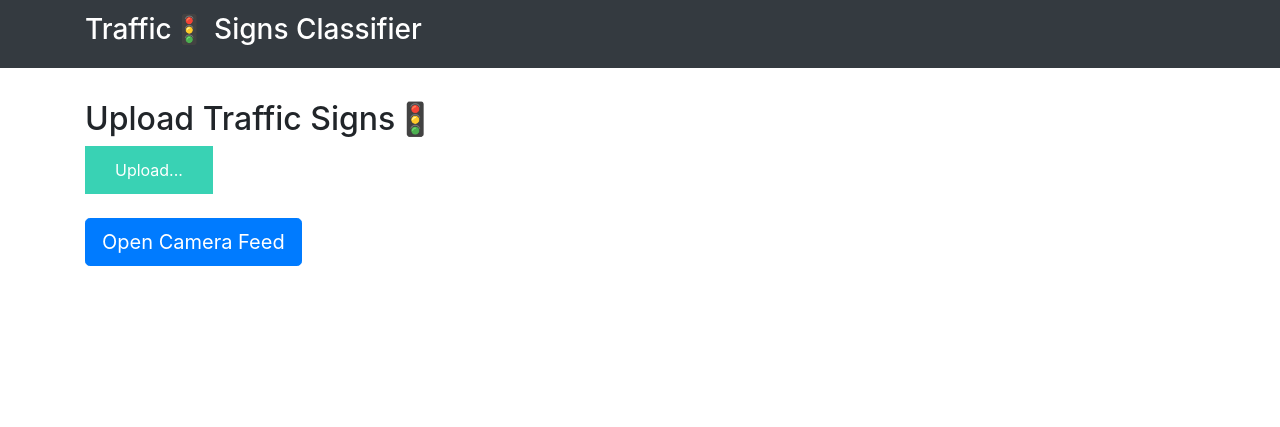
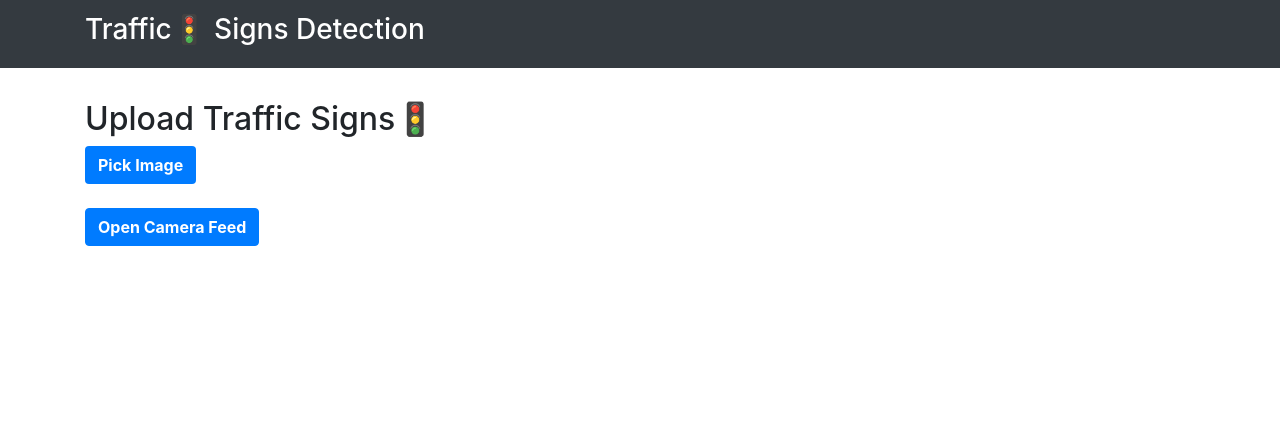
Before and after one commit to tauseef-creator/AI-project, a Python web app: template templates/index.html in a window 1280 px wide. Shown: the top 427 px of the page. Run offline with Jinja, Linux system fonts and the light colour scheme; the template is opened without the code that fills it, so the values that code supplies are empty; some libraries are stand-ins or nearby versions.

Commit message:
Update file paths and improve UI styling

```diff
--- a/app.py
+++ b/app.py
@@ -14,7 +14,7 @@ app = Flask(__name__)
 
 def load_labels():
     labels = {}
-    with open('./training/labels.csv', mode='r') as file:
+    with open('./Training/labels.csv', mode='r') as file:
         reader = csv.reader(file)
         # Skip the header
         next(reader)
@@ -81,6 +81,7 @@ def video():
     return render_template("video.html")
 
 
+
 model2 = load_model("./model/TSR.h5")
 
 threshold = 0.75  # PROBABLITY THRESHOLD
--- a/static/css/main.css
+++ b/static/css/main.css
@@ -21,19 +21,27 @@ input[type="file"] {
     display: none;
 }
 
-.upload-label{
+.upload-label {
     display: inline-block;
-    padding: 12px 30px;
-    background: #39D2B4;
+    padding: .375rem .75rem;
+    font-size: 1rem;
+    font-weight: 400;
+    line-height: 1.5;
     color: #fff;
-    font-size: 1em;
-    transition: all .4s;
+    text-align: center;
+    text-decoration: none;
+    vertical-align: middle;
     cursor: pointer;
+    background-color: #007bff;
+    border: 1px solid transparent;
+    border-radius: .25rem;
+    transition: color .15s ease-in-out, background-color .15s ease-in-out, border-color .15s ease-in-out, box-shadow .15s ease-in-out;
 }
 
-.upload-label:hover{
-    background: #34495E;
-    color: #39D2B4;
+.upload-label:hover {
+    color: #fff;
+    background-color: #0069d9;
+    border-color: #0062cc;
 }
 
 .loader {
@@ -49,3 +57,18 @@ input[type="file"] {
     0% { transform: rotate(0deg); }
     100% { transform: rotate(360deg); }
 }
+
+section {
+    margin-bottom: 2em;
+}
+
+#result {
+    text-align: center;
+    margin-top: 4em;
+    margin-left: 1rem;
+}
+
+.image-result-section {
+    display: flex;
+    justify-content: flex-start;
+}
--- a/templates/base.html
+++ b/templates/base.html
@@ -4,7 +4,7 @@
     <meta charset="UTF-8">
     <meta name="viewport" content="width=device-width, initial-scale=1.0">
     <meta http-equiv="X-UA-Compatible" content="ie=edge">
-    <title>Traffic Signs🚦 Classification</title>
+    <title>Traffic Signs🚦 Detection</title>
     <link href="https://cdn.bootcss.com/bootstrap/4.0.0/css/bootstrap.min.css" rel="stylesheet">
     <script src="https://cdn.bootcss.com/popper.js/1.12.9/umd/popper.min.js"></script>
     <script src="https://cdn.bootcss.com/jquery/3.3.1/jquery.min.js"></script>
@@ -15,19 +15,16 @@
 <body>
     <nav class="navbar navbar-dark bg-dark">
         <div class="container">
-            <a class="navbar-brand" href="#"> <h3>Traffic🚦 Signs Classifier</h3></a>
-
+            <a class="navbar-brand" href="#"> <h3>Traffic🚦 Signs Detection</h3></a>
         </div>
     </nav>
+
     <div class="container">
         <div id="content" style="margin-top:2em">{% block content %}{% endblock %}</div>
     </div>
+
+    <footer>
+        <script src="{{ url_for('static', filename='js/main.js') }}" type="text/javascript"></script>
+    </footer>
 </body>
-
-<footer>
-
-    <script src="{{ url_for('static', filename='js/main.js') }}" type="text/javascript"></script>
-</footer>
-
-
 </html>
--- a/templates/index.html
+++ b/templates/index.html
@@ -1,7 +1,8 @@
 {% extends "base.html" %} {% block content %}
 
 <h2>Upload Traffic Signs🚦</h2>
-<style> .footer {
+
+<!-- <style> .footer {
    position: fixed;
    left: 0;
    bottom: 0;
@@ -11,41 +12,42 @@
    text-align: center;
    font-size: 25px;
    font-weight: bold;
-}</style>
+}</style> -->
 
-<div>
+<main>
     <meta name="viewport" content="width=device-width, initial-scale=1.0">
+    <section>
         <form id="upload-file" method="post" enctype="multipart/form-data">
-        <label for="imageUpload" class="upload-label">
-            Upload...
+            <label for="imageUpload" class="upload-label choose">
+                <b>Pick Image</b>
             </label>
             <input type="file" name="file" id="imageUpload" accept=".png, .jpg, .jpeg">
         </form>
+        <button type="button" class="btn btn-primary" id="btn-camera"><b>Open Camera Feed</b></button>
+    </section>
 
-    <div class="image-section" style="display:none;">
+    <div class="image-result-section">
+
+        <section class="image-section" style="display:none;">
             <div class="img-preview">
                 <div id="imagePreview">
                 </div>
             </div>
             <div>
-            <button type="button" class="btn btn-primary btn-lg " id="btn-predict">Predict Traffic🚦 Signs</button>
+                <button type="button" class="btn btn-primary " id="btn-predict"><b>Predict Traffic Signs</b></button>
             </div>
-    </div>
-
-    <div>
-        <button type="button" class="btn btn-primary btn-lg" id="btn-camera">Open Camera Feed</button>
-    </div>
-
-    <div>
-        <video id="cameraFeed" autoplay></video>
-    </div>
-
-    <div class="loader" style="display:none;"></div>
-
+        </section>
         <h3 id="result">
             <span> </span>
         </h3>
 
     </div>
+    <section>
+        <video id="cameraFeed" autoplay></video>
+    </section>
+
+    <div class="loader" style="display:none;"></div>
+
+</main>
 
 {% endblock %}
```
Lines whose indentation alone changed are shown as unchanged.
